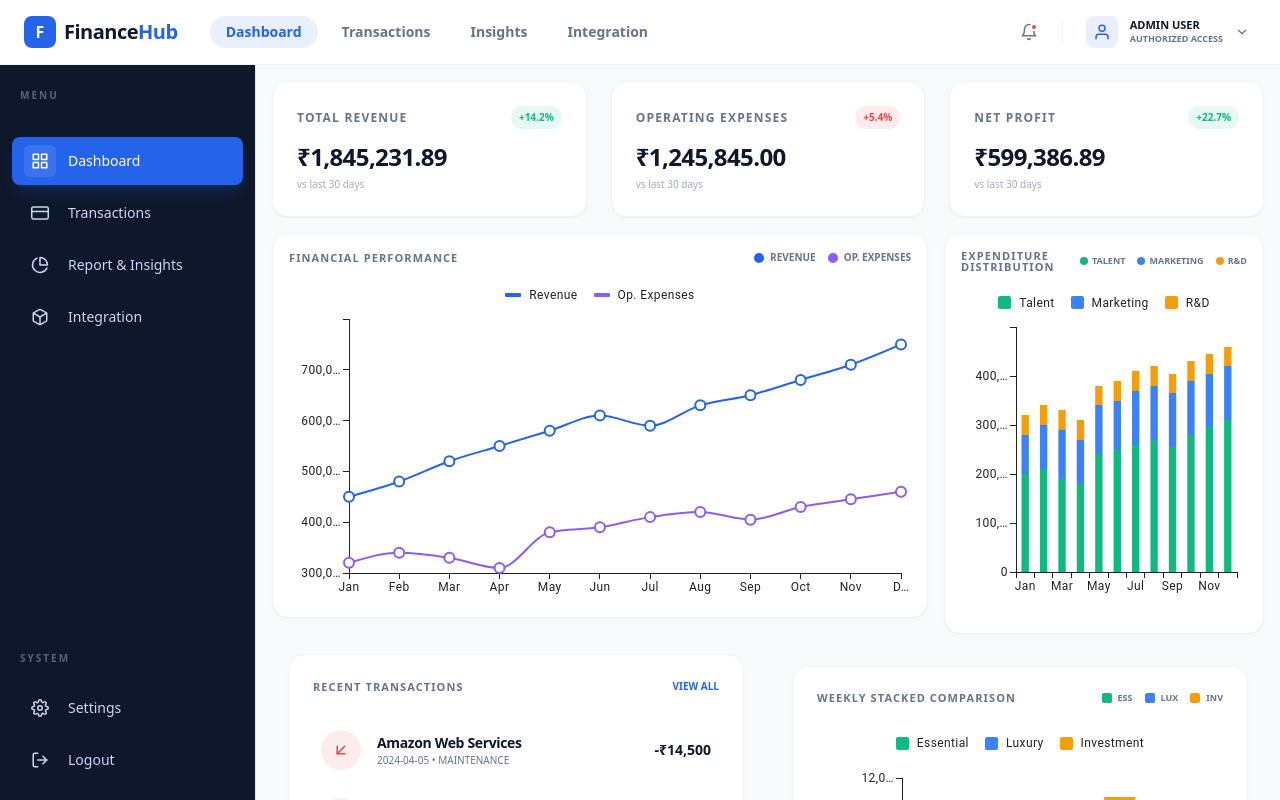
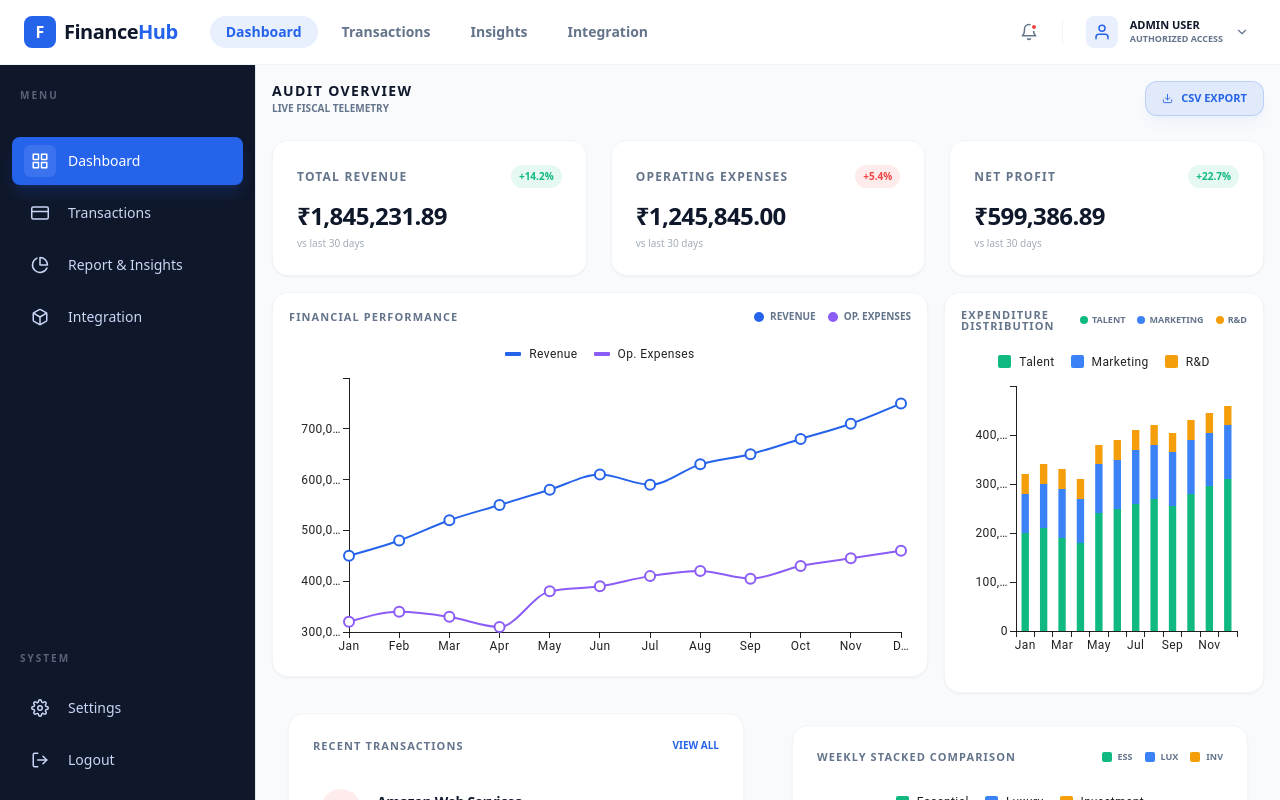
Before and after one commit to nayaknishant656/financedashboardd, a React (Create React App) app: page / in a window 1280 px wide. Built offline with nearby package versions, Linux system fonts and the light colour scheme; sample sign-in values are in the browser's storage.

Commit message:
feat::developed CSV Report Generation Feature

```diff
--- a/src/pages/dashboard/Dashboard.jsx
+++ b/src/pages/dashboard/Dashboard.jsx
@@ -4,9 +4,43 @@ import Timeserieschart from './ui/Timeserieschart'
 import SpendTransection from './ui/SpendTransection'
 import StackingSpend from './ui/Stackingspend'
 import Stackedcompare from './ui/Stackedcompare'
+import dashboardStats from './data/dashboardStats.json'
+import { FiDownload } from 'react-icons/fi'
+
 export default function Dashboard() {
+    const exportToCSV = () => {
+        const transactions = dashboardStats.transactionHistory;
+        const csvHeader = "ID,Company,Category,Date,Amount,Type\n";
+        const csvRows = transactions.map(tx =>
+            `${tx.id},"${tx.company}","${tx.category}",${tx.date},${tx.amount},${tx.type}`
+        ).join("\n");
+
+        const blob = new Blob([csvHeader + csvRows], { type: 'text/csv;charset=utf-8;' });
+        const url = URL.createObjectURL(blob);
+        const link = document.createElement("a");
+        link.setAttribute("href", url);
+        link.setAttribute("download", `Quantra_Audit_${new Date().toISOString().split('T')[0]}.csv`);
+        link.style.visibility = 'hidden';
+        document.body.appendChild(link);
+        link.click();
+        document.body.removeChild(link);
+    };
+
     return (
         <div className='top-section'>
+            <div className="flex justify-between items-center px-4 pt-4 mb-2">
+                <div className="hidden sm:block">
+                    <h2 className="text-sm font-black text-text-primary uppercase tracking-widest">Audit Overview</h2>
+                    <p className="text-[10px] font-bold text-text-secondary uppercase">Live Fiscal Telemetry</p>
+                </div>
+                <button
+                    onClick={exportToCSV}
+                    className="flex items-center space-x-2 px-4 py-2 bg-primary/10 text-primary border border-primary/20 rounded-xl hover:bg-primary hover:text-white transition-all text-[11px] font-black uppercase shadow-lg shadow-primary/5 active:scale-95 group"
+                >
+                    <FiDownload className="group-hover:animate-bounce" />
+                    <span>CSV Export</span>
+                </button>
+            </div>
             <TopSectionDashboard />
             <div className='grid grid-cols-12 gap-4 px-2 md:px-4 items-start'>
                 <div className="col-span-12 lg:col-span-8">
```
